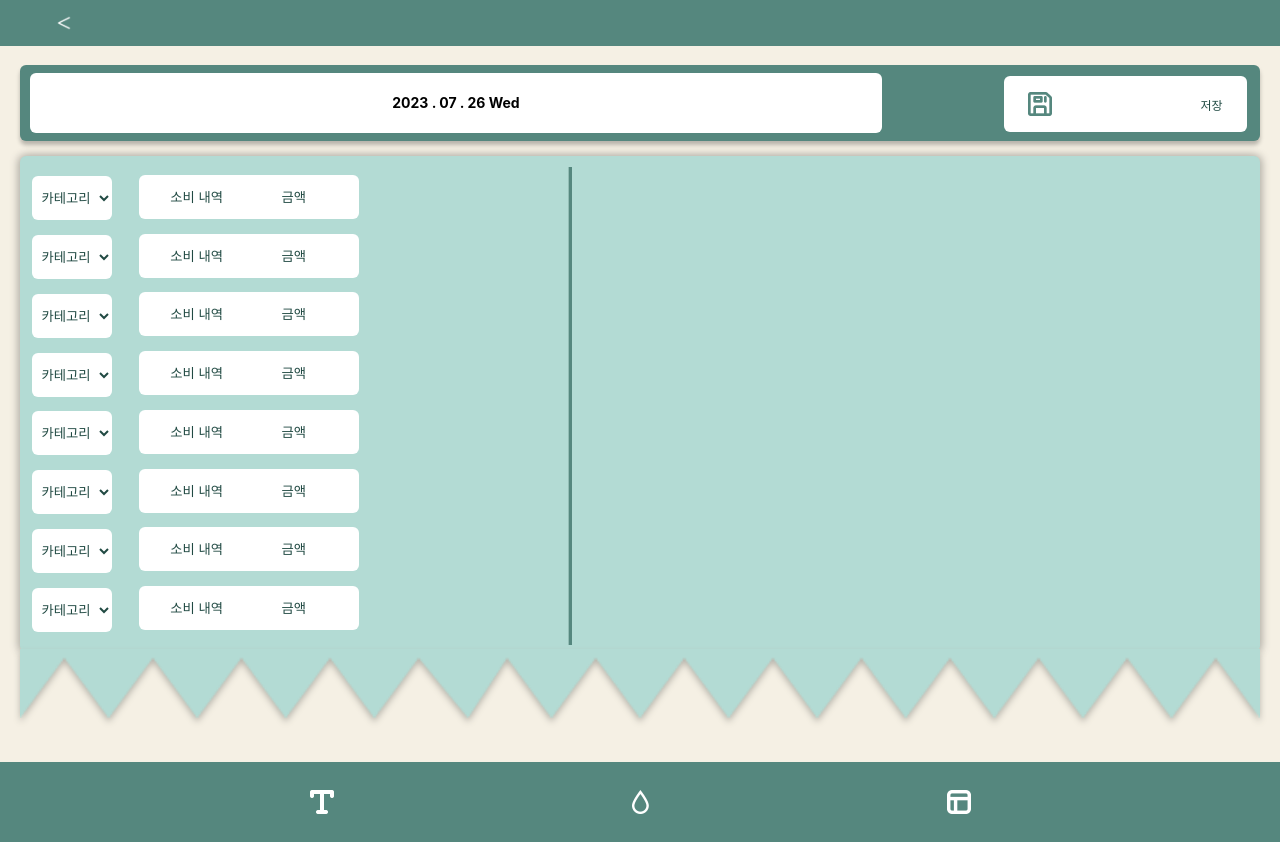
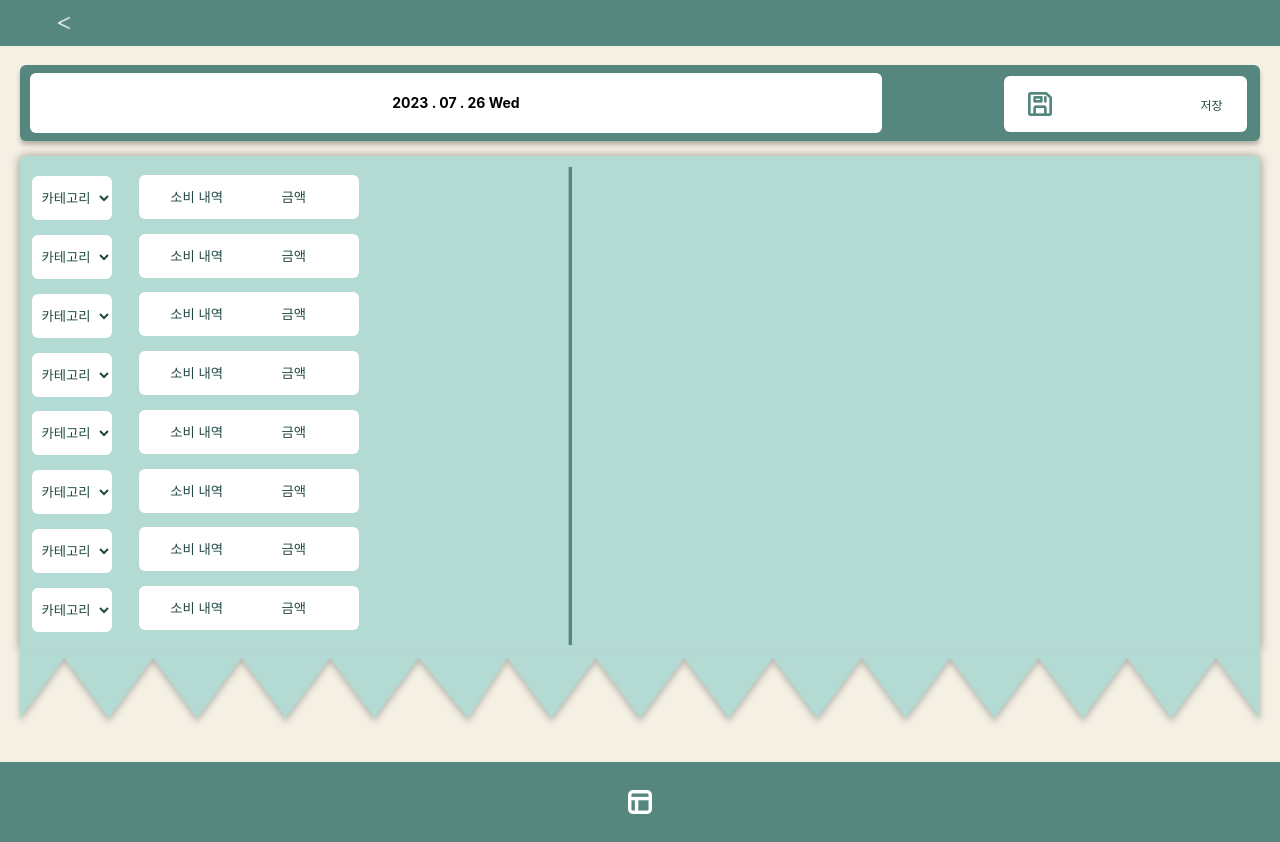
Before and after one commit to pjh402941/clip-my-money-connection, a React (Create React App) app: page /Writeform2 in a window 1280 px wide. Built offline with nearby package versions, Linux system fonts and the light colour scheme.

Commit message:
최종본

```diff
--- a/src/pages/writeform2.jsx
+++ b/src/pages/writeform2.jsx
@@ -208,14 +208,6 @@ const Input = styled.input`
   }
 `;
 
-const TextIcon = styled.img`
-  /* TextIcon 스타일링 */
-`;
-
-const ColorIcon = styled.img`
-  /* ColorIcon 스타일링 */
-`;
-
 const LayoutIcon = styled.img`
   /* LayoutIcon 스타일링 */
 `;
@@ -380,8 +372,6 @@ const Writeform2 = () => {
         </Body>
         <Footer>
           <ToolBox>
-            <TextIcon src="images/텍스트.png" alt="text" width="24px" />
-            <ColorIcon src="images/색상.png" alt="color" width="24px" />
             <LayoutIcon
               src="images/레이아웃 양식.png"
               alt="layout"
```
Lines whose indentation alone changed are shown as unchanged.
